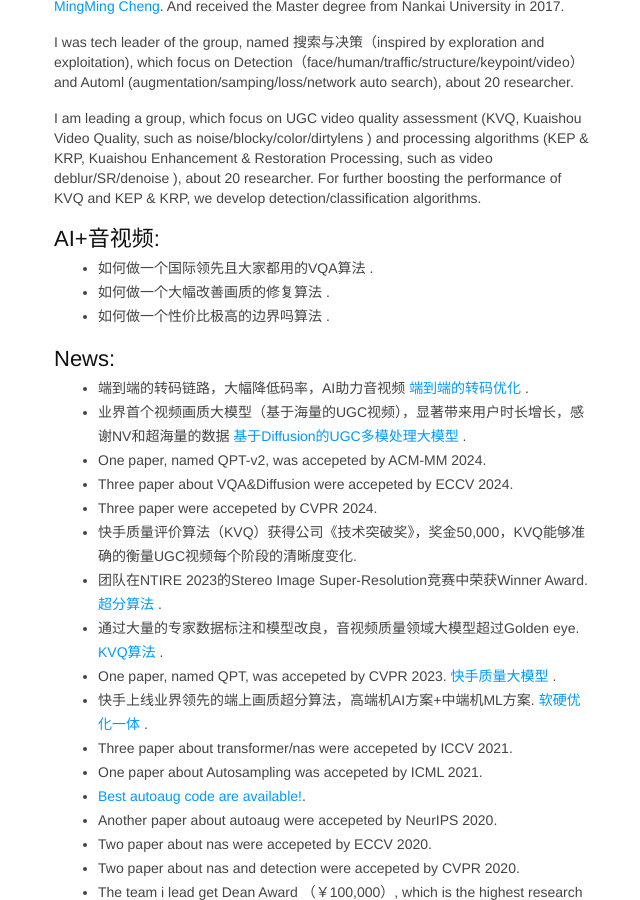
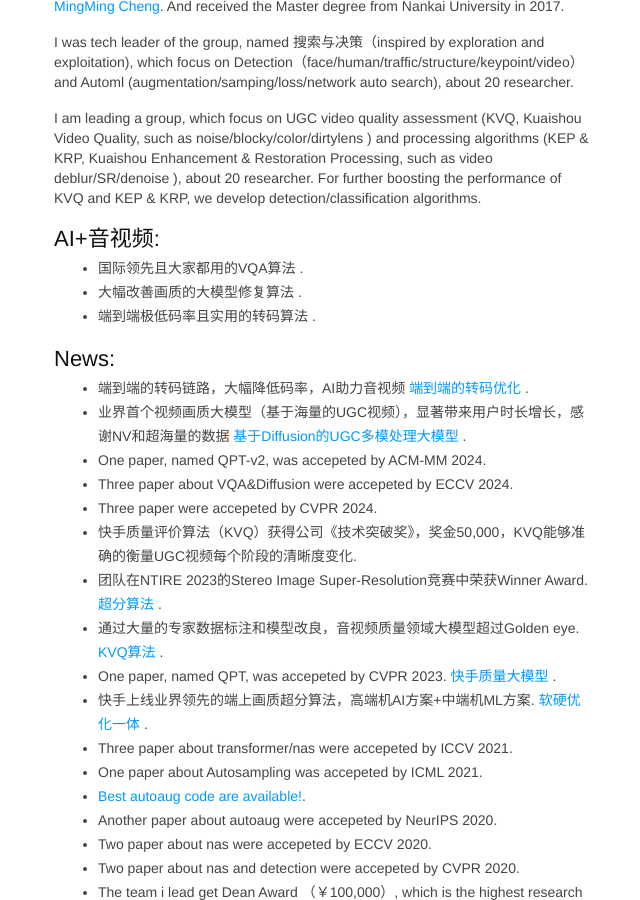
Before and after one commit to msunming/msunming.github.io, a Jekyll site: the page index.html, which Jekyll copies as it is, in a window 1280 px wide and 900 px high, scrolled down 586 px. Shown: the whole window, without its empty margins (106-746 px from the left). Built offline with Jekyll 4.4.1, drawn with Linux system fonts in a browser that asks for light colours.

Commit message:
Update index.html

```diff
--- a/index.html
+++ b/index.html
@@ -465,9 +465,9 @@ pre .markdown .emphasis {
 		</p>
 		<h2>AI+音视频:</h2>
 		<ul>
-	    <li> 如何做一个国际领先且大家都用的VQA算法 </a> .</li>
-	    <li> 如何做一个大幅改善画质的修复算法 </a> .</li>
-	    <li> 如何做一个性价比极高的边界吗算法 </a> .</li>
+	    <li> 国际领先且大家都用的VQA算法 </a> .</li>
+	    <li> 大幅改善画质的大模型修复算法 </a> .</li>
+	    <li> 端到端极低码率且实用的转码算法 </a> .</li>
 		</ul>
 		</div>
 
```
